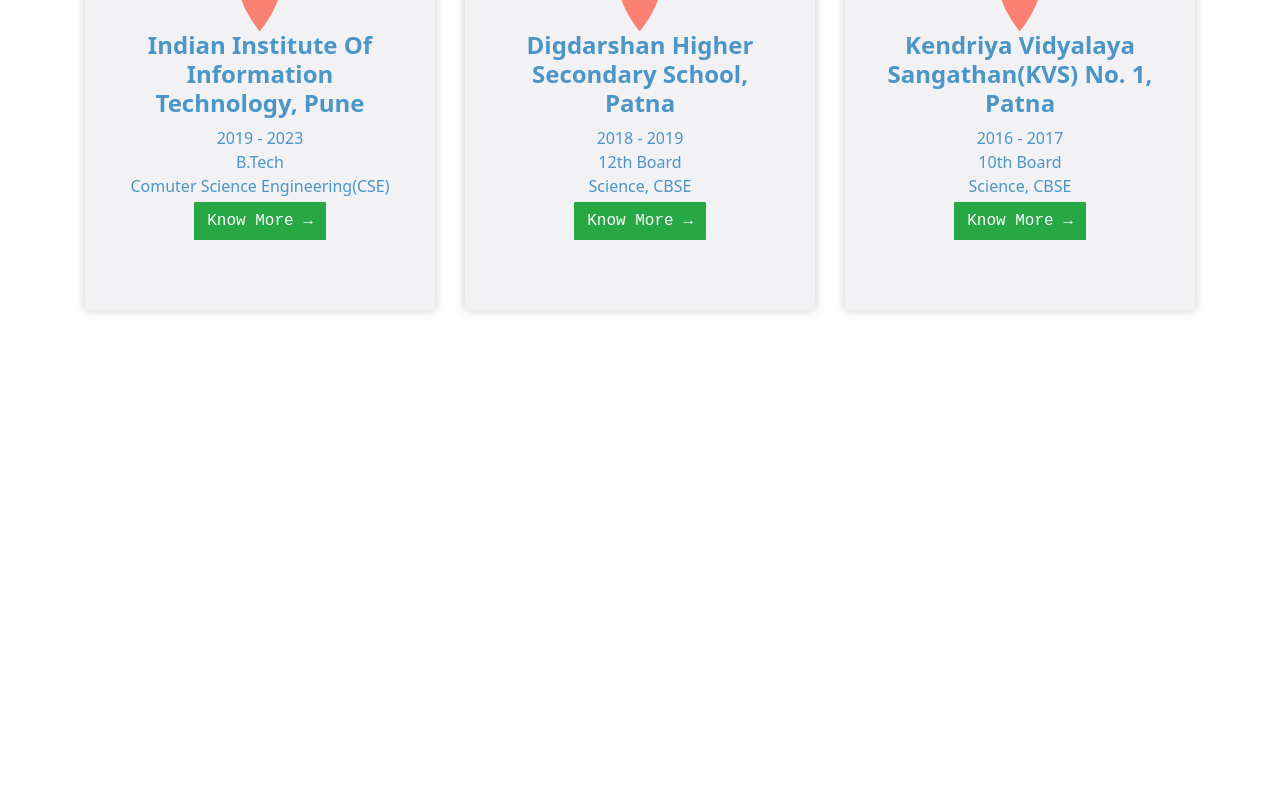
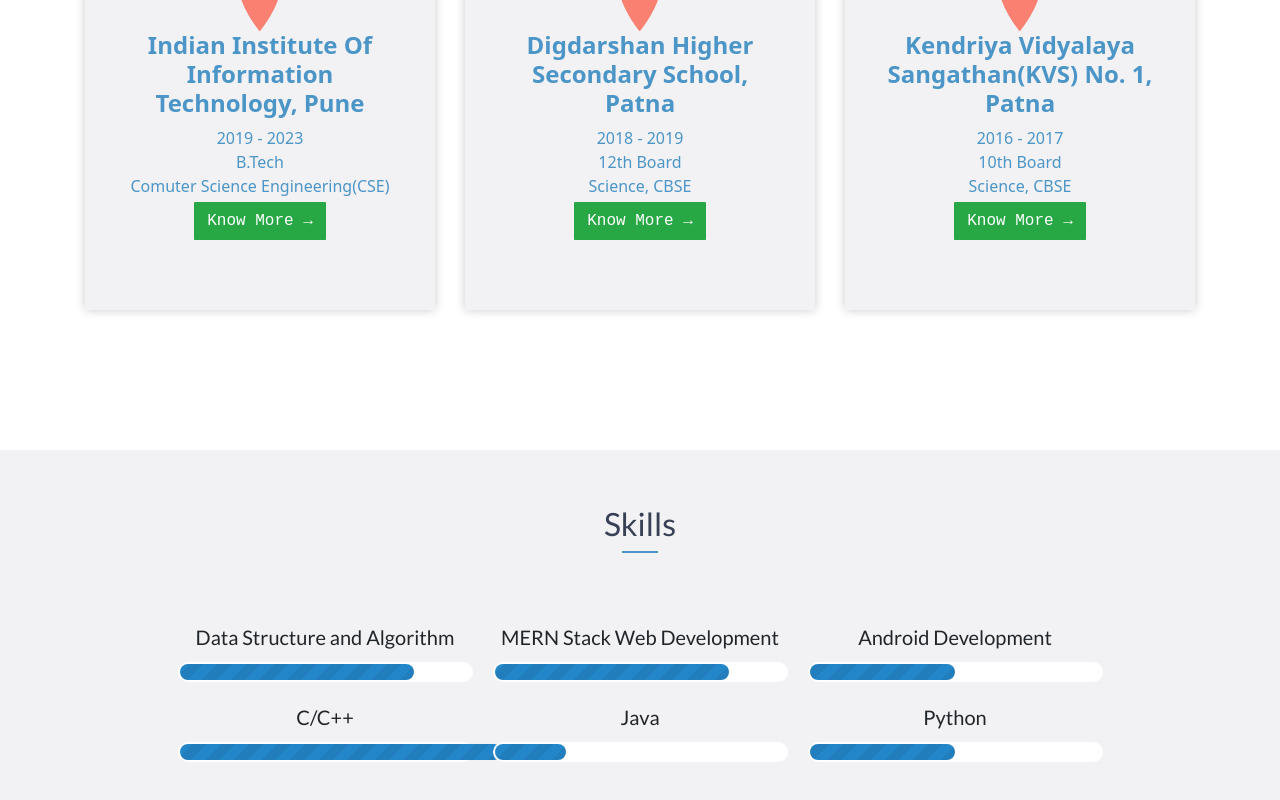
Before and after one commit to prerit2001/Portfolio, a React (Create React App) app: page / in a window 1280 px wide. Shown: the part 1910-2710 px from the top of the page. Before the commit the page ends 2360 px from the top, so only its background shows below. Built offline with nearby package versions, Linux system fonts and the light colour scheme.

Commit message:
SkillFrame

```diff
--- a/src/App.js
+++ b/src/App.js
@@ -4,6 +4,7 @@
 import { AboutFrame } from './Components/AboutFrame/AboutFrame';
 import { ExperiencesFrame } from './Components/ExperiencesFrame/ExperiencesFrame';
 import { EducationFrame } from './Components/EducationFrame/EducationFrame';
+import { SkillFrame } from './Components/SkillFrame/SkillFrame';
 
 
 class App extends React.Component{
@@ -14,6 +15,7 @@
           <AboutFrame/>
           <ExperiencesFrame/>
           <EducationFrame/>
+          <SkillFrame/>
       </div>
     )
   }
--- a/src/Components/EducationFrame/EducationFrame.js
+++ b/src/Components/EducationFrame/EducationFrame.js
@@ -65,8 +65,6 @@
                             </p>
                         </div>
                     </div>
-
-
                 </div>
         </div>
     </section>
--- /dev/null
+++ b/src/Components/SkillFrame/SkillFrame.js
@@ -0,0 +1,23 @@
+import React from 'react'
+import './SkillFrame.scss'
+
+export const SkillFrame = () => {
+    return (
+        <div style={{textAlign: "center",fontFamily: "'Lato', sans-serif",background: "#f2f2f5",padding:"50px"}}>
+
+        <p class="underline-small" style={{textAlign: "center",fontFamily: "'Lato', sans-serif",fontSize: "2em",color:"#374054"}}>Skills</p>
+        <br/>
+        <br/>
+        <br/>
+            <ul class="skills">
+            <li class="skill" aria-label="advanced">Data Structure and Algorithm</li>
+            <li class="skill" aria-label="advanced">MERN Stack Web Development</li>
+            <li class="skill" aria-label="average">Android Development</li>
+            <li class="skill" aria-label="l33tasuar">C/C++</li>
+            <li class="skill" aria-label="novice">Java</li>
+            <li class="skill" aria-label="average">Python</li>
+            </ul>
+
+        </div>
+    )
+}
--- /dev/null
+++ b/src/Components/SkillFrame/SkillFrame.scss
@@ -0,0 +1,92 @@
+// @import "bourbon";
+
+// ------------ START Boring stuff
+@import url(https://fonts.googleapis.com/css?family=Lato);
+
+$green: #217dbb;
+
+.h1 {
+    font-size: 30px;
+}
+
+// ------------ END Boring stuff
+
+// ------------ START Fun stuff
+
+.skills {
+  list-style: none;
+  font-size: 20px;
+  padding: 0;
+  .skill {
+    display: block;
+			    position: relative; // For positioning bar pseudo elements
+			    height: 60px;
+			    margin: 10px auto;
+    width: 90%;
+    @media only screen and (min-width: 900px) {
+      display: inline-block;
+			      width: percentage(1/4);
+      margin: 10px;
+    }
+    &:before,
+    &:after {
+      content: "";
+      position: absolute;
+      border-radius: 20px;
+      margin-top: 40px;
+    }
+    &:before {
+      top: 0;
+      right: 0;
+      bottom: 0;
+      left: 0;
+      height: 20px;
+      background: #fff;
+    }
+    &:after {
+      background-color: $green;
+      background: repeating-linear-gradient(-45deg, $green, $green 10px, lighten($green, 3) 10px, lighten($green, 3) 20px);
+      height: 16px;
+      top: 2px;
+      right: 95%;
+      bottom: 2px;
+      left: 2px;
+    //   @include animation(fill 2s both);
+    }
+    @for $i from 1 through 5 {
+      					&:nth-child(#{$i}):after {
+        //   @include animation-delay(#{$i * 0.5}s);
+      }
+				    }
+    &[aria-label="novice"]:after {
+      right: 75%;
+    }
+    &[aria-label="average"]:after {
+      right: 50%;
+    }
+    &[aria-label="adept"]:after {
+      right: 35%;
+    }
+    &[aria-label="advanced"]:after {
+      right: 20%;
+    }
+    &[aria-label="elite"]:after {
+      right: 10%;
+    }
+    &[aria-label="pro"]:after {
+      right: 2px;
+    }
+    &[aria-label="l33tasuar"]:after {
+      // turn it up to 11!
+      right: -10%;
+    }
+  }
+}
+
+// @include keyframes(fill) {
+//   from {
+    // right: 100%;
+//   }
+// }
+
+// ------------ END Fun stuff
```
